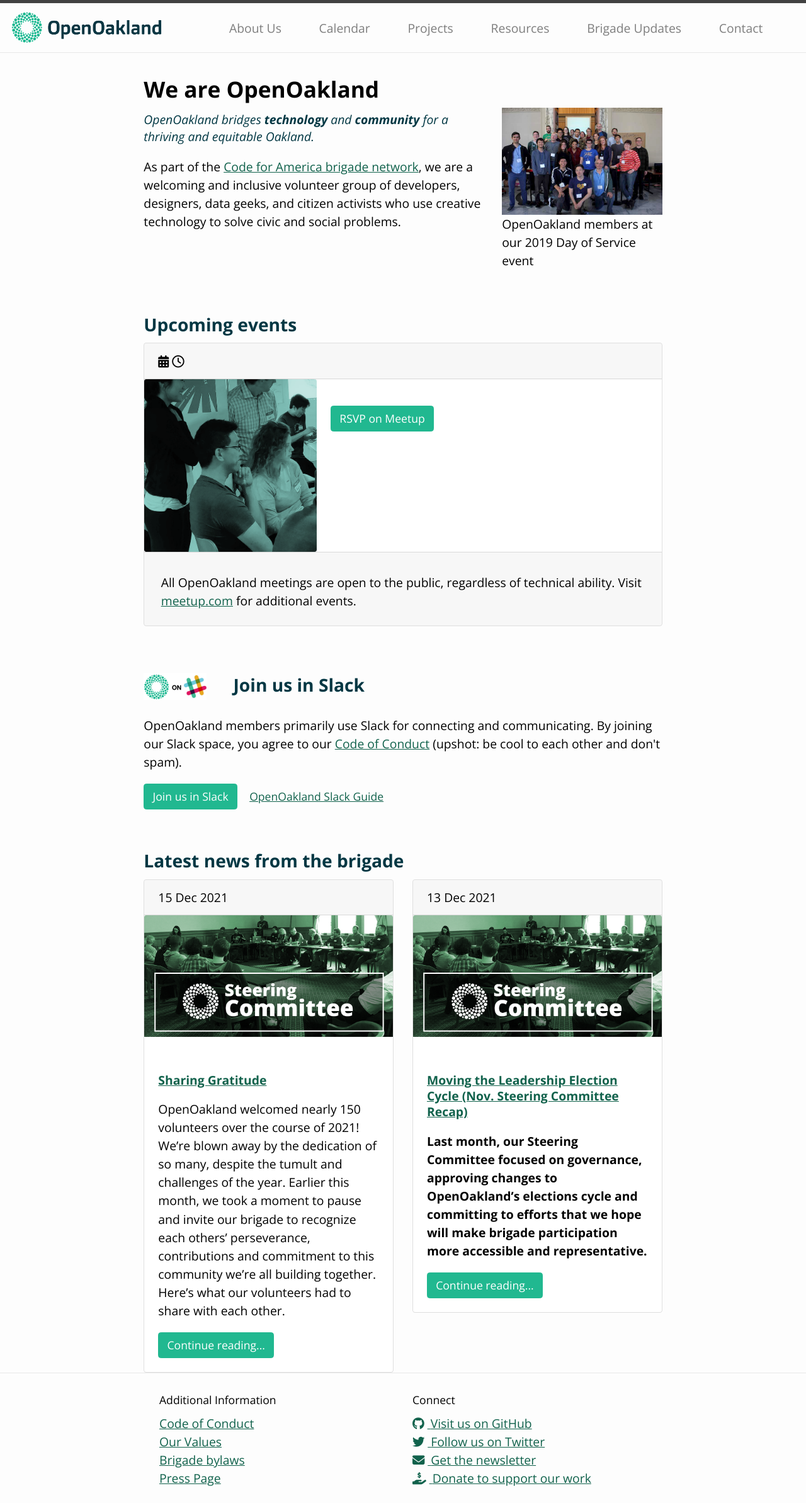
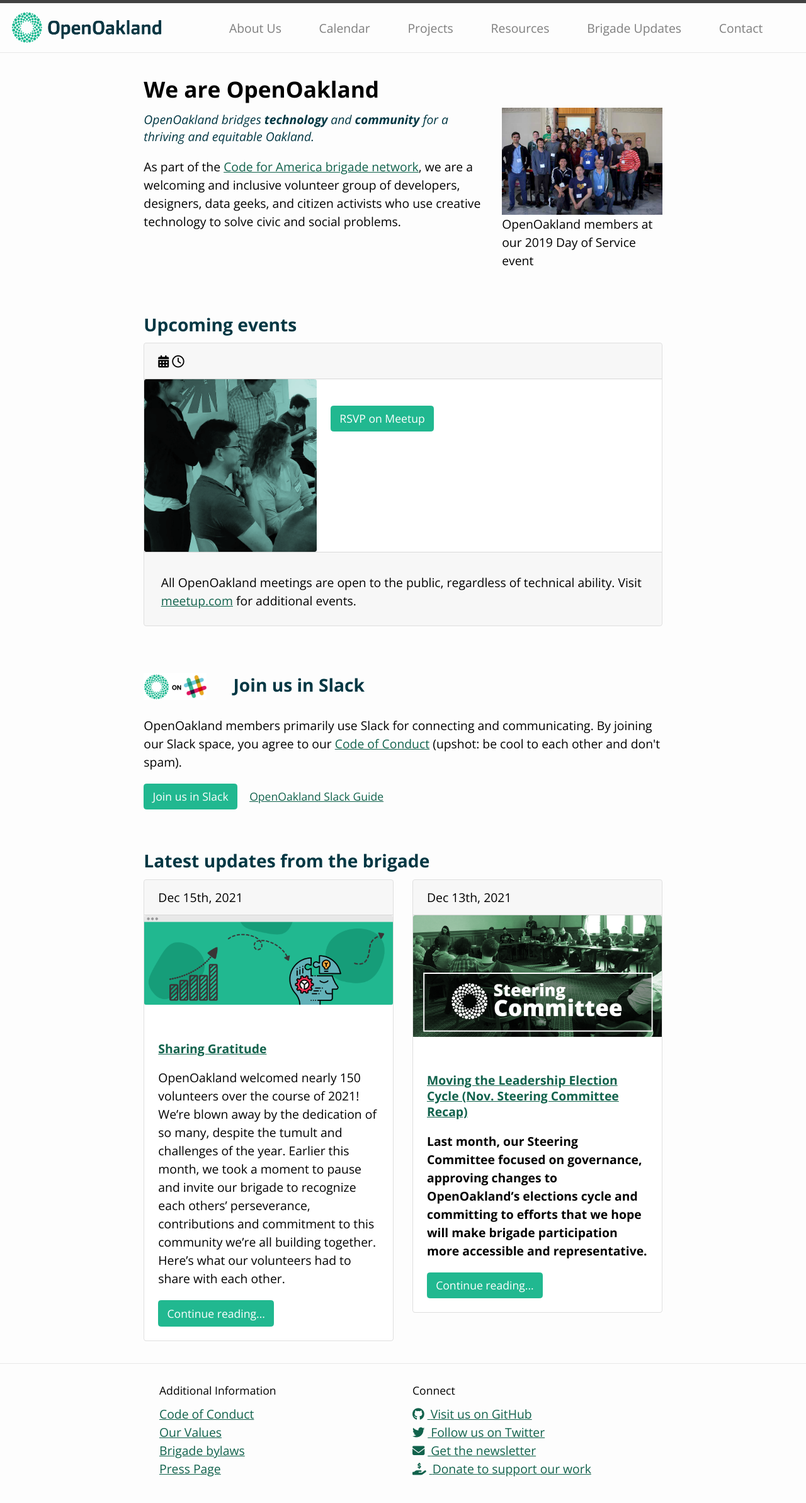
Before and after one commit to openoakland/openoakland.org, a Jekyll site: the page built from src/index.md, in a window 1280 px wide. Shown: the whole page at 63% size. Built offline with Jekyll 4.4.1, drawn with Linux system fonts in a browser that asks for light colours; nearby versions of some CDN libraries.

Commit message:
Style featured image

```diff
--- a/src/_includes/home-sections/recent-updates.html
+++ b/src/_includes/home-sections/recent-updates.html
@@ -1,4 +1,4 @@
-<h2>Latest news from the brigade</h2>
+<h2>Latest updates from the brigade</h2>
 
 <div class="row">
   {% for post in site.posts limit:2 %}
@@ -7,9 +7,9 @@
 
 
 
-  <div class="card-header">{{ post.date | date_to_string }}</div>
+  <div class="card-header">{{ post.date | date_to_string: "ordinal", "US" }}</div>
 
-    <img src="assets/images/blog/2021-07-Banner-meetup-Steering.png" class="card-img-top" alt="...">
+    {% if post.featured_img %}<img src="{{ post.featured_img }}" class="card-img-top" alt="...">{% endif %}
 
     <div class="card-body">
       <h3 class="card-title"><a href="{{ BASE_PATH }}{{ post.url }}">{{ post.title }}</a></h3>
--- a/src/_sass/main.scss
+++ b/src/_sass/main.scss
@@ -310,3 +310,7 @@
 .home-excerpt {
   font-weight: normal;
 }
+
+.latest-updates {
+  margin-bottom:2rem;
+}
--- a/src/index.md
+++ b/src/index.md
@@ -38,4 +38,4 @@
 </section>
 
 
-{% include home-sections/recent-updates.html %}
+<div class="latest-updates"> {% include home-sections/recent-updates.html %} </div>
```
Also changed, not shown: src/_posts/2021-12-13-november-steering-committee-recap-election-changes.md (+1 -0 lines), src/_posts/2021-12-15-gratitude.md (+1 -0 lines).
